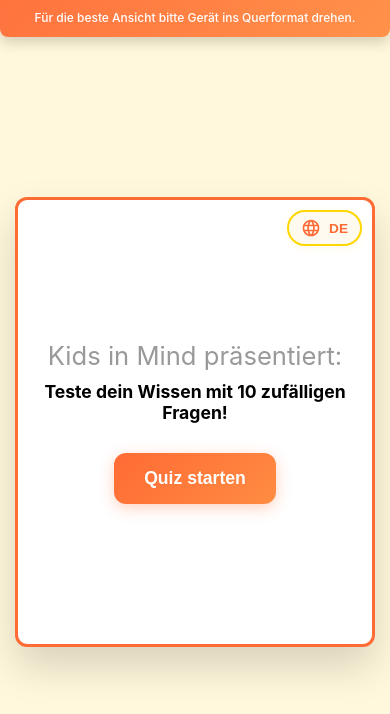
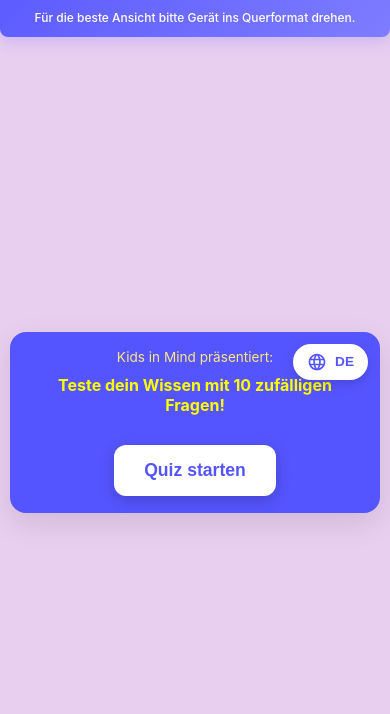
Before and after one commit to kurigl/quiz-app, a React (Create React App) app: page / in a window 390 px wide. Shown: the top 714 px of the page. Built offline with nearby package versions, Linux system fonts and the light colour scheme.

Commit message:
Optimize for mobile: improve responsive design, update metadata, enhance touch UX

```diff
--- a/src/App.css
+++ b/src/App.css
@@ -17,11 +17,11 @@
 }
 
 .lang-trigger-btn {
-  background: #FFFAF0;
-  border: 2px solid #FFD700;
-  color: #FF6B35;
+  background: white;
+  border: 2px solid white;
+  color: #5555FF;
   padding: 8px 16px;
-  padding-left: 12px; /* Adjust padding for better spacing with icon */
+  padding-left: 12px;
   font-size: 0.95rem;
   font-weight: 600;
   border-radius: 20px;
@@ -30,25 +30,25 @@
   display: flex;
   align-items: center;
   gap: 8px;
-  box-shadow: 0 2px 8px rgba(255, 215, 0, 0.1);
+  box-shadow: 0 4px 12px rgba(0, 0, 0, 0.15);
 }
 
 .lang-trigger-btn:hover {
-  background: #FFF5E6;
+  background: white;
   transform: translateY(-2px);
-  box-shadow: 0 4px 12px rgba(255, 215, 0, 0.2);
-  border-color: #FF8C42;
+  box-shadow: 0 6px 16px rgba(0, 0, 0, 0.2);
+  border-color: white;
 }
 
 .lang-trigger-btn:hover .globe-icon {
-  color: #FF8C42;
+  color: #5555FF;
 }
 
 .globe-icon {
   display: flex;
   align-items: center;
   justify-content: center;
-  color: #FF6B35;
+  color: #5555FF;
   line-height: 1;
 }
 
@@ -90,12 +90,12 @@
 }
 
 .lang-dropdown-item:hover {
-  background: #FFF9E6;
-  color: #FF6B35;
+  background: #F5F5FF;
+  color: #5555FF;
 }
 
 .lang-dropdown-item.active {
-  background: linear-gradient(135deg, #FF6B35, #FF8C42);
+  background: linear-gradient(135deg, #5555FF, #7777FF);
   color: white;
   font-weight: 600;
 }
@@ -122,13 +122,13 @@
   top: 0;
   left: 0;
   right: 0;
-  background: linear-gradient(135deg, rgba(255, 107, 53, 0.95), rgba(255, 140, 66, 0.95));
+  background: linear-gradient(135deg, rgba(85, 85, 255, 0.95), rgba(120, 120, 255, 0.95));
   color: white;
   padding: 12px 20px;
   text-align: center;
   font-size: 14px;
   font-weight: 500;
-  box-shadow: 0 4px 15px rgba(0, 0, 0, 0.2);
+  box-shadow: 0 4px 15px rgba(85, 85, 255, 0.2);
   backdrop-filter: blur(10px);
   z-index: 10000;
   animation: slideDown 0.5s ease-out;
@@ -181,7 +181,7 @@
     sans-serif;
   -webkit-font-smoothing: antialiased;
   -moz-osx-font-smoothing: grayscale;
-  background: #FFF8DC;
+  background: #E8CEEF;
   min-height: 100vh;
 }
 
@@ -194,9 +194,9 @@
 }
 
 .quiz-container {
-  background: white;
+  background: #5555FF;
   border-radius: 12px;
-  box-shadow: 0 20px 40px rgba(0, 0, 0, 0.15);
+  box-shadow: 0 10px 30px rgba(0, 0, 0, 0.1);
   padding: 50px;
   max-width: 800px;
   width: 100%;
@@ -205,11 +205,17 @@
   flex-direction: column;
   justify-content: center;
   position: relative;
-  border: 3px solid #FF6B35;
+  border: 2px solid #5555FF;
 }
 
 .quiz-container.question-mode {
+  background: white;
   justify-content: flex-start;
+}
+
+.quiz-container:not(.question-mode) {
+  background: #5555FF;
+  color: #FFFF00;
 }
 
 /* Start Screen */
@@ -217,25 +223,23 @@
   text-align: center;
 }
 
-
-
 .start-screen h1 {
   font-size: 1.2rem;
-  color: #999;
+  color: #FFE680;
   margin-bottom: 10px;
   font-weight: 400;
 }
 
 .start-screen p {
   font-size: 1.5rem;
-  color: #000;
+  color: #FFFF00;
   margin-bottom: 30px;
   font-weight: 700;
 }
 
 .start-button {
-  background: linear-gradient(135deg, #FF6B35 0%, #FF8C42 100%);
-  color: white;
+  background: white;
+  color: #5555FF;
   border: none;
   padding: 15px 30px;
   font-size: 1.1rem;
@@ -245,13 +249,13 @@
   min-height: 44px;
   min-width: 150px;
   font-weight: 600;
-  box-shadow: 0 4px 15px rgba(255, 107, 53, 0.3);
+  box-shadow: 0 4px 15px rgba(0, 0, 0, 0.2);
 }
 
 .start-button:hover {
   transform: translateY(-3px);
-  box-shadow: 0 8px 25px rgba(255, 107, 53, 0.4);
-  background: linear-gradient(135deg, #FF8C42 0%, #FFB366 100%);
+  box-shadow: 0 8px 25px rgba(0, 0, 0, 0.3);
+  background: #F5F5F5;
 }
 
 /* Question Styles */
@@ -282,14 +286,14 @@
 }
 
 .progress-dot.completed {
-  background: #FF6B35;
+  background: #5555FF;
 }
 
 .progress-dot.current {
-  background: #FF6B35;
+  background: #5555FF;
   width: 16px;
   height: 16px;
-  box-shadow: 0 0 0 2px #FFF, 0 0 0 4px #FF6B35;
+  box-shadow: 0 0 0 2px #FFF, 0 0 0 4px #5555FF;
 }
 
 .question-container h2 {
@@ -324,10 +328,10 @@
   justify-content: center;
 
   /* Styling */
-  border: 3px solid #FFD700;
+  border: 2px solid #BBBFFF;
   border-radius: 16px;
-  background: #FFF9E6;
-  color: #FF9800;
+  background: #F0F3FF;
+  color: #5555FF;
   font-size: 1.4rem;
   font-weight: 700;
 
@@ -341,40 +345,40 @@
   /* Verhindert Layout-Shifts */
   box-sizing: border-box;
   flex-shrink: 0;
-  box-shadow: 0 3px 12px rgba(255, 215, 0, 0.15);
+  box-shadow: 0 3px 12px rgba(187, 191, 255, 0.2);
 }
 
 .yes-no-button:hover:not(.disabled) {
   transform: scale(1.05);
-  background: #FFECCC;
-  box-shadow: 0 5px 18px rgba(255, 215, 0, 0.3);
+  background: #E8ECFF;
+  box-shadow: 0 5px 18px rgba(187, 191, 255, 0.3);
 }
 
 .yes-no-button.correct {
-  border-color: #81C784;
-  background: #F1F8E9;
-  color: #558B2F;
+  border-color: #7BA87B;
+  background: #E0F0E0;
+  color: #4A6F4A;
   font-weight: 700;
   transform: scale(1.05);
-  box-shadow: 0 4px 18px rgba(129, 199, 132, 0.3);
+  box-shadow: 0 4px 18px rgba(123, 168, 123, 0.3);
 }
 
 .yes-no-button.incorrect {
-  border-color: #E57373;
-  background: #FFEBEE;
-  color: #C62828;
+  border-color: #C07070;
+  background: #F5E5E5;
+  color: #854141;
   font-weight: 700;
   transform: scale(1.05);
-  box-shadow: 0 4px 18px rgba(229, 115, 115, 0.3);
+  box-shadow: 0 4px 18px rgba(192, 112, 112, 0.3);
 }
 
 .yes-no-button.correct-answer {
-  border-color: #81C784;
-  background: #F1F8E9;
-  color: #558B2F;
+  border-color: #7BA87B;
+  background: #E0F0E0;
+  color: #4A6F4A;
   font-weight: 700;
   transform: scale(1.05);
-  box-shadow: 0 4px 18px rgba(129, 199, 132, 0.3);
+  box-shadow: 0 4px 18px rgba(123, 168, 123, 0.3);
 }
 
 .yes-no-button.disabled {
@@ -384,28 +388,28 @@
 }
 
 .correct-answer-info {
-  background: #F1F8E9;
-  border: 2px solid #81C784;
+  background: #E0F0E0;
+  border: 2px solid #7BA87B;
   border-radius: 10px;
   padding: 15px;
   margin-bottom: 20px;
-  box-shadow: 0 2px 8px rgba(129, 199, 132, 0.15);
+  box-shadow: 0 2px 8px rgba(123, 168, 123, 0.2);
   margin-top: 20px;
 }
 
 .correct-answer-text {
   font-weight: 600;
-  color: #558B2F;
+  color: #4A6F4A;
   margin-bottom: 8px;
 }
 
 .explanation-success {
-  background: #F1F8E9;
-  border: 2px solid #81C784;
+  background: #E0F0E0;
+  border: 2px solid #7BA87B;
   border-radius: 10px;
   padding: 15px;
   margin-bottom: 20px;
-  box-shadow: 0 2px 8px rgba(129, 199, 132, 0.15);
+  box-shadow: 0 2px 8px rgba(123, 168, 123, 0.2);
   margin-top: 20px;
 }
 
@@ -441,26 +445,26 @@
   display: flex;
   align-items: center;
   justify-content: center;
-  background: rgba(255, 107, 53, 0.8);
+  background: rgba(85, 85, 255, 0.8);
   color: white;
   backdrop-filter: blur(8px);
-  box-shadow: 0 3px 15px rgba(255, 107, 53, 0.25);
+  box-shadow: 0 3px 15px rgba(85, 85, 255, 0.3);
 }
 
 .nav-button.primary {
-  background: rgba(255, 107, 53, 0.85);
+  background: rgba(85, 85, 255, 0.85);
 }
 
 .nav-button.disabled {
-  background: rgba(255, 107, 53, 0.4);
+  background: rgba(85, 85, 255, 0.4);
   cursor: not-allowed;
   opacity: 0.5;
 }
 
 .nav-button:not(.disabled):hover {
-  background: rgba(255, 140, 66, 0.95);
+  background: rgba(85, 85, 255, 0.95);
   transform: scale(1.1);
-  box-shadow: 0 5px 20px rgba(255, 107, 53, 0.35);
+  box-shadow: 0 5px 20px rgba(85, 85, 255, 0.4);
 }
 
 .nav-button:not(.disabled):active {
@@ -476,6 +480,10 @@
 /* Results Styles */
 .results-container {
   text-align: center;
+  background: white;
+  border-radius: 12px;
+  padding: 40px;
+  box-shadow: 0 10px 30px rgba(0, 0, 0, 0.2);
 }
 
 .results-container h2 {
@@ -523,9 +531,9 @@
 .details-button,
 .restart-button {
   padding: 12px 24px;
-  border: 2px solid #FFD700;
+  border: 2px solid #5555FF;
   background: white;
-  color: #FF6B35;
+  color: #5555FF;
   border-radius: 12px;
   cursor: pointer;
   font-size: 1rem;
@@ -533,11 +541,11 @@
   min-height: 44px;
   min-width: 140px;
   font-weight: 600;
-  box-shadow: 0 3px 12px rgba(255, 107, 53, 0.15);
+  box-shadow: 0 3px 12px rgba(85, 85, 255, 0.15);
 }
 
 .restart-button.primary {
-  background: linear-gradient(135deg, #FF6B35, #FF8C42);
+  background: linear-gradient(135deg, #5555FF, #7777FF);
   color: white;
   border-color: transparent;
 }
@@ -545,12 +553,12 @@
 .details-button:hover,
 .restart-button:hover {
   transform: translateY(-2px);
-  box-shadow: 0 5px 18px rgba(255, 107, 53, 0.3);
-  background: #FFF9E6;
+  box-shadow: 0 5px 18px rgba(85, 85, 255, 0.25);
+  background: #F5F5FF;
 }
 
 .restart-button.primary:hover {
-  background: linear-gradient(135deg, #FF8C42, #FFB366);
+  background: linear-gradient(135deg, #4444FF, #5555FF);
 }
 
 /* Details Section */
@@ -649,6 +657,10 @@
 /* Error Screen */
 .error-screen {
   text-align: center;
+  background: white;
+  border-radius: 12px;
+  padding: 40px;
+  box-shadow: 0 10px 30px rgba(0, 0, 0, 0.2);
 }
 
 .error-screen h2 {
@@ -684,98 +696,128 @@
 /* Responsive Design */
 @media (max-width: 768px) {
   .App {
-    padding: 15px;
+    padding: 10px;
+    min-height: 100vh;
   }
 
   .quiz-container {
-    padding: 30px 20px;
+    padding: 20px;
     margin: 0;
     max-width: 100%;
+    min-height: auto;
+    border-radius: 16px;
   }
 
   .question-container {
-    margin-top: 35px;
+    margin-top: 20px;
+  }
+
+  .progress-dots {
+    top: 10px;
+    gap: 6px;
   }
 
   .progress-dot {
-    width: 10px;
-    height: 10px;
+    width: 9px;
+    height: 9px;
   }
 
   .progress-dot.current {
-    width: 14px;
-    height: 14px;
+    width: 12px;
+    height: 12px;
   }
 
   .start-screen h1 {
-    font-size: 2rem;
+    font-size: 0.95rem;
+  }
+
+  .start-screen p {
+    font-size: 1.2rem;
   }
 
   .question-container h2 {
-    font-size: 1.3rem;
+    font-size: 1.1rem;
+    line-height: 1.3;
+    margin-bottom: 20px;
   }
 
   .result-actions {
     flex-direction: column;
     align-items: center;
+    gap: 12px;
   }
 
   .details-button,
   .restart-button {
     width: 100%;
-    max-width: 200px;
-  }
-
-  .nav-button {
-    width: 55px;
-    height: 55px;
-    font-size: 1.2rem;
-  }
-
-  .yes-no-buttons {
-    gap: 30px;
-  }
-
-  .yes-no-button {
-    width: 120px;
-    height: 90px;
-    font-size: 1.2rem;
-  }
-}
-
-@media (max-width: 480px) {
-  .quiz-container {
-    padding: 25px 15px;
-  }
-
-  .start-screen h1 {
-    font-size: 1.6rem;
-  }
-
-  .start-screen p {
-    font-size: 1.1rem;
-    font-weight: 700;
-  }
-
-  .question-container h2 {
-    font-size: 1.1rem;
-    font-weight: 700;
-  }
-
-  .yes-no-button {
-    width: 110px;
-    height: 85px;
-    font-size: 1.1rem;
-  }
-
-  .yes-no-buttons {
-    gap: 20px;
+    max-width: 250px;
   }
 
   .nav-button {
     width: 50px;
     height: 50px;
     font-size: 1.2rem;
+  }
+
+  .yes-no-buttons {
+    gap: 15px;
+    min-height: auto;
+    padding: 15px 0;
+  }
+
+  .yes-no-button {
+    width: 100px;
+    height: 80px;
+    font-size: 1rem;
+  }
+
+  .results-container {
+    padding: 20px;
+  }
+
+  .error-screen {
+    padding: 20px;
+  }
+}
+
+@media (max-width: 480px) {
+  .quiz-container {
+    padding: 15px;
+  }
+
+  .start-screen h1 {
+    font-size: 0.85rem;
+  }
+
+  .start-screen p {
+    font-size: 1rem;
+    font-weight: 700;
+  }
+
+  .question-container h2 {
+    font-size: 0.95rem;
+    font-weight: 700;
+    margin-bottom: 15px;
+  }
+
+  .yes-no-button {
+    width: 90px;
+    height: 70px;
+    font-size: 0.9rem;
+  }
+
+  .yes-no-buttons {
+    gap: 12px;
+  }
+
+  .nav-button {
+    width: 45px;
+    height: 45px;
+    font-size: 1rem;
+  }
+
+  .explanation, .explanation-detail {
+    font-size: 0.85rem;
   }
 }
 
@@ -804,13 +846,13 @@
   }
 
   .quiz-container .nav-button {
-    width: 55px;
-    height: 55px;
-    min-width: 55px;
-    border-radius: 27.5px;
-    font-size: 1.3rem;
+    width: 50px;
+    height: 50px;
+    min-width: 50px;
+    border-radius: 25px;
+    font-size: 1.1rem;
     margin: 0;
-    box-shadow: 0 3px 15px rgba(255, 107, 53, 0.2);
+    box-shadow: 0 3px 15px rgba(85, 85, 255, 0.2);
   }
 
   .quiz-container .yes-no-buttons {
--- a/src/index.css
+++ b/src/index.css
@@ -1,3 +1,8 @@
+html {
+  -webkit-text-size-adjust: 100%;
+  -ms-text-size-adjust: 100%;
+}
+
 body {
   margin: 0;
   font-family: -apple-system, BlinkMacSystemFont, 'Segoe UI', 'Roboto', 'Oxygen',
@@ -5,6 +10,20 @@
     sans-serif;
   -webkit-font-smoothing: antialiased;
   -moz-osx-font-smoothing: grayscale;
+  overflow-x: hidden;
+  -webkit-touch-callout: none;
+}
+
+button, input, select, textarea {
+  -webkit-appearance: none;
+  -moz-appearance: none;
+  appearance: none;
+}
+
+button {
+  -webkit-user-select: none;
+  -moz-user-select: none;
+  user-select: none;
 }
 
 code {
```
Also changed, not shown: public/index.html (+8 -20 lines), public/manifest.json.
